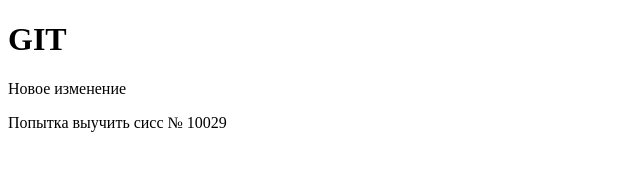
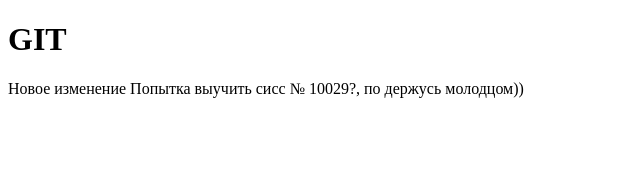
Before and after one commit to demchuk27/podopitniy-site, a plain HTML site: page index.html in a window 1280 px wide. Shown: the whole page, without its empty margins (0-640 px from the left). Drawn offline with Linux system fonts and the light colour scheme.

Commit message:
3 commit

```diff
--- a/index.html
+++ b/index.html
@@ -7,7 +7,6 @@
 </head>
 <body>
 	<h1>GIT</h1>
-	<p>Новое изменение</p>
-	<p>Попытка выучить сисс № 10029</p>
+	<p>Новое изменение Попытка выучить сисс № 10029?, по держусь молодцом))</p>
 </body>
 </html>
```
